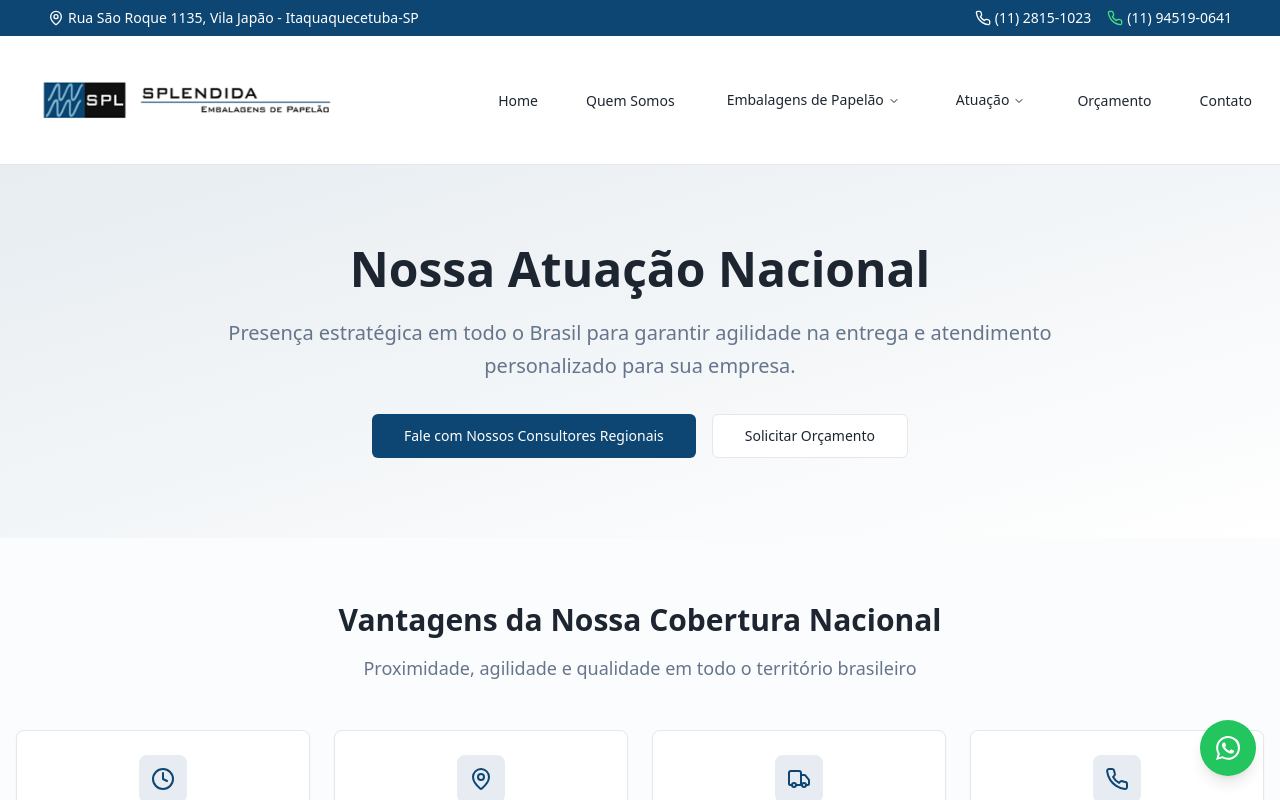
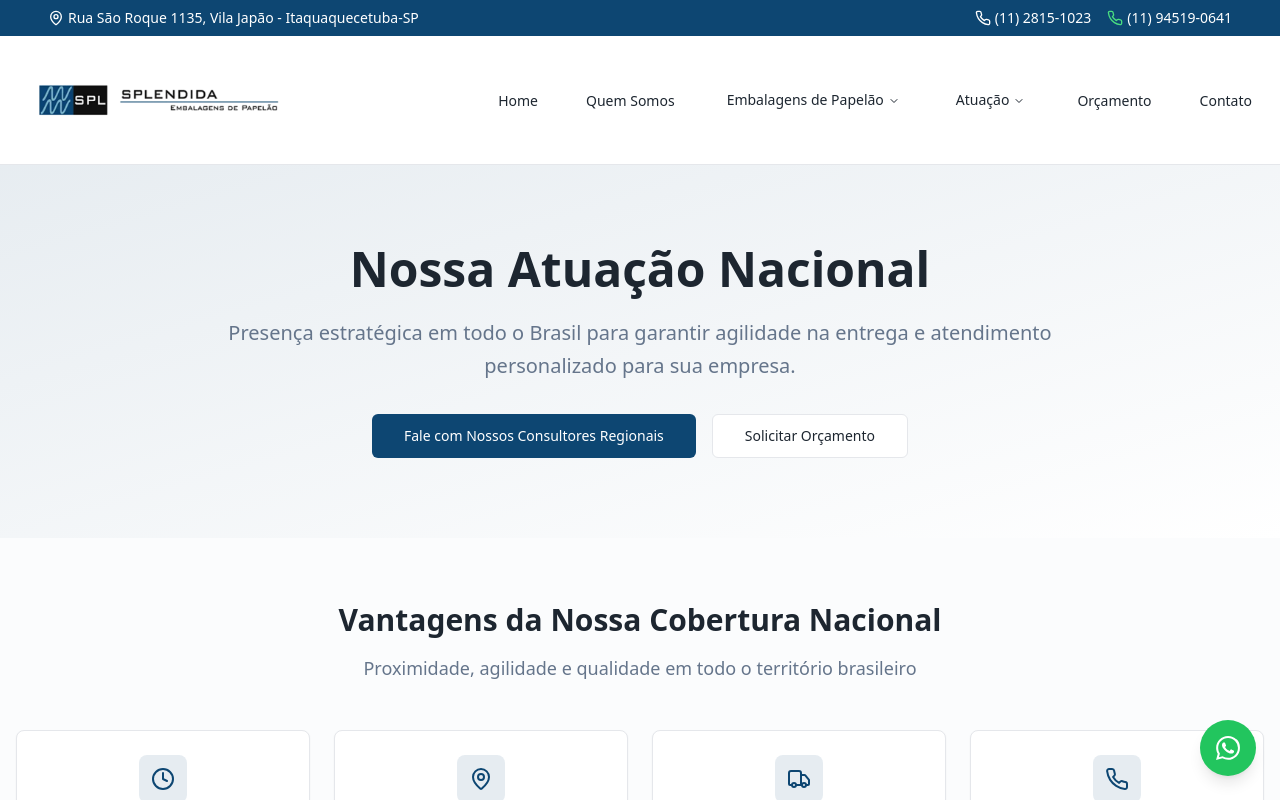
Before and after one commit to petrosinoo/splendida-reimagined-packaging, a React (Vite) app: page /atuacao in a window 1280 px wide. Shown: the top 800 px of the page. Built offline with nearby package versions, Linux system fonts and the light colour scheme.

Commit message:
Adicionar logo ao header
Adicionei o logo da Splendida ao header do site.

```diff
--- a/src/components/Header.tsx
+++ b/src/components/Header.tsx
@@ -101,9 +101,9 @@ const Header = () => {
             {/* Logo */}
             <Link to="/" className="flex items-center">
               <img
-                src="/lovable-uploads/9c5a4162-6b88-4423-b204-c3d10940423f.png"
-                alt="Splendida Embalagens"
-                className="h-24 w-auto"
+                src="/lovable-uploads/e1ea4d15-ef35-4d02-8e7e-d6a1bdc723c5.png"
+                alt="Splendida Embalagens de Papelão"
+                className="h-20 w-auto"
               />
             </Link>
 
```
Also changed, not shown: public/lovable-uploads/e1ea4d15-ef35-4d02-8e7e-d6a1bdc723c5.png (added).
